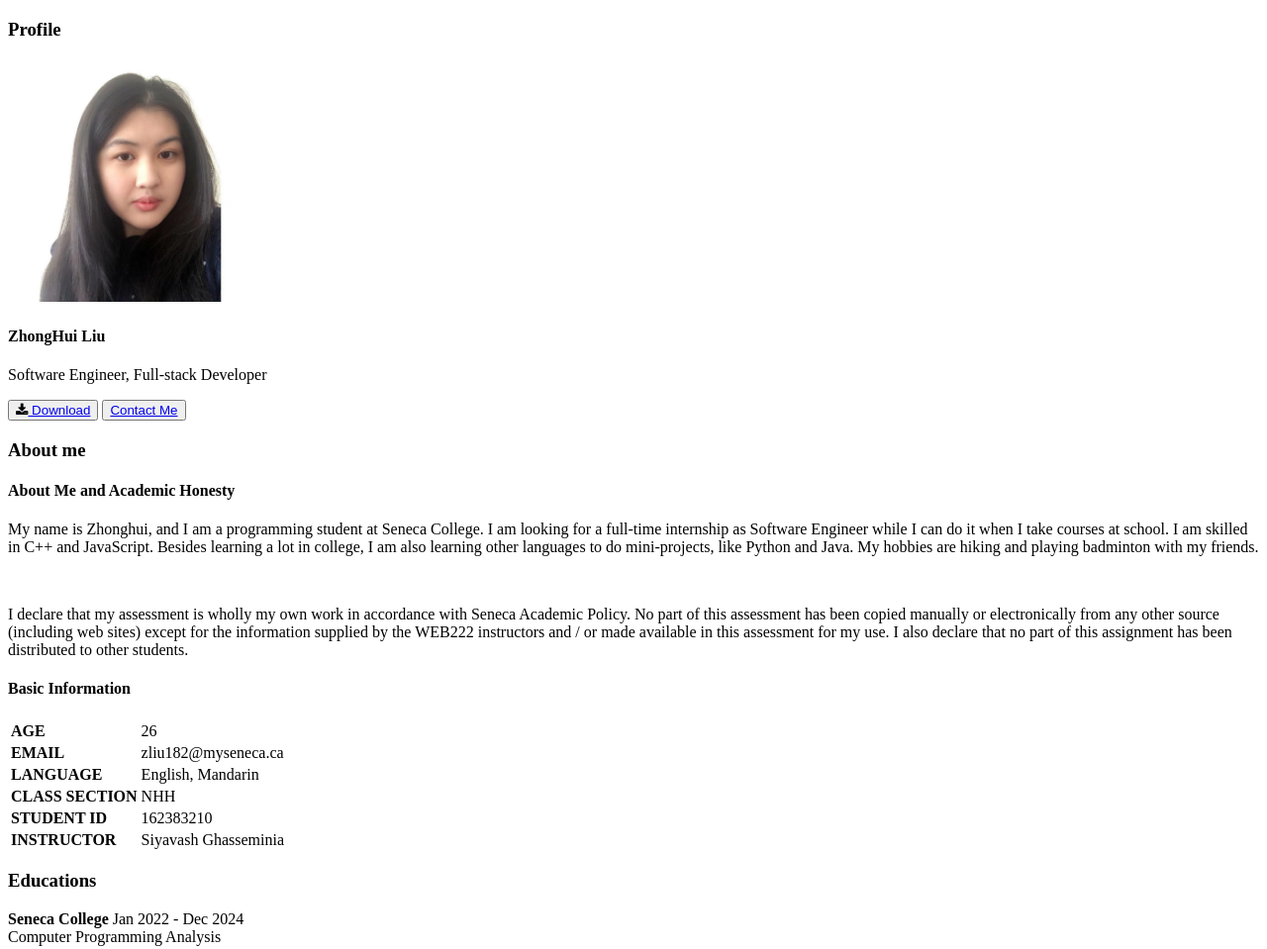
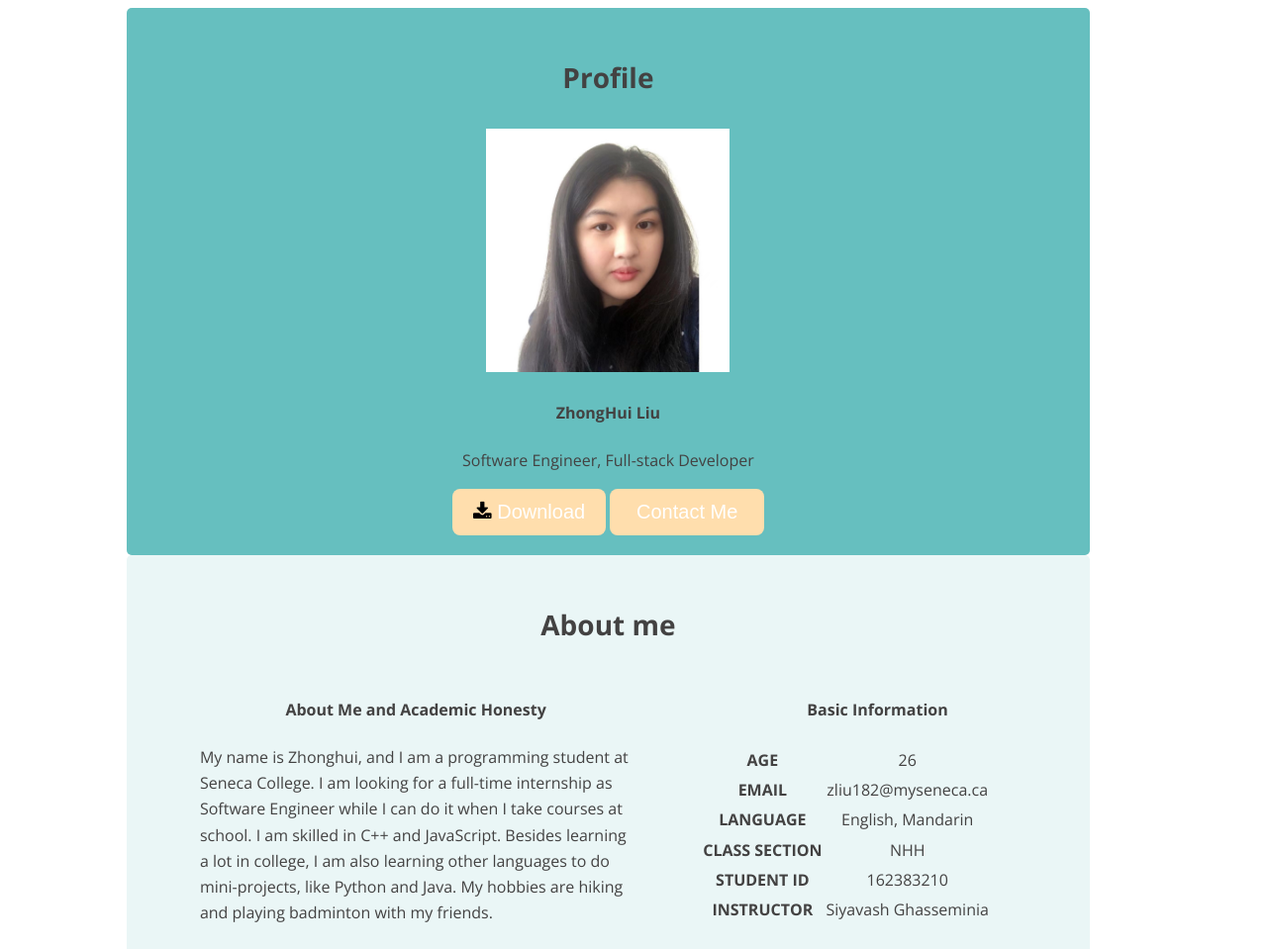
Before and after one commit to zliu182/zliu182.github.io, a website: page index.html in a window 1280 px wide. Shown: the top 959 px of the page at 99% size. Drawn offline with nearby package versions, Linux system fonts and the light colour scheme.

Commit message:
change path

```diff
--- a/index.html
+++ b/index.html
@@ -19,8 +19,8 @@
             href="https://cdnjs.cloudflare.com/ajax/libs/font-awesome/4.7.0/css/font-awesome.min.css"
             rel="stylesheet"
     />
-    <link href="cssain.css" rel="stylesheet" type="text/css"/>
-    <link href="cssalettelist.css" rel="stylesheet" type="text/css"/>
+    <link href="css/main.css" rel="stylesheet" type="text/css"/>
+    <link href="css/palettelist.css" rel="stylesheet" type="text/css"/>
 </head>
 <body>
 <div class="center">
@@ -34,7 +34,7 @@
 
             <div>
                 <button class="btn col-md-2">
-                    <i class="fa fa-download"></i><a download href="fileshongHui_Liu_Resume.PDF"> Download</a>
+                    <i class="fa fa-download"></i><a download href="files/ZhongHui_Liu_Resume.PDF"> Download</a>
                 </button>
                 <button class="btn col-md-2"><a href="#contact-me">Contact Me</a> </button>
             </div>
@@ -242,8 +242,8 @@
 </div>
 
 <!--    import javascripts-->
-<script src="jsormActionListener.js"></script>
-<script src="jsideoPlayer.js"></script>
+<script src="js/formActionListener.js"></script>
+<script src="js/videoPlayer.js"></script>
 <script>
     window.onload = () => { // render the page for the first time
         formActionListener();
```
